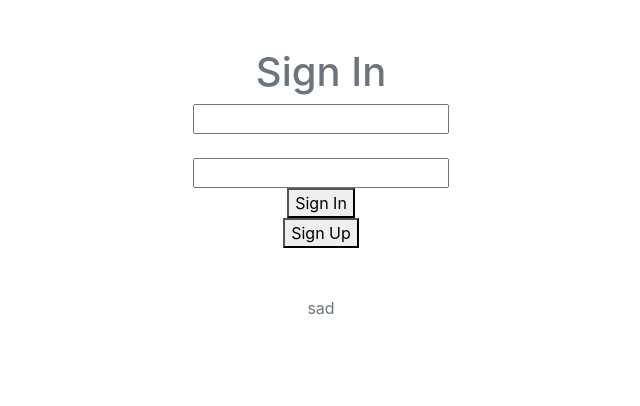
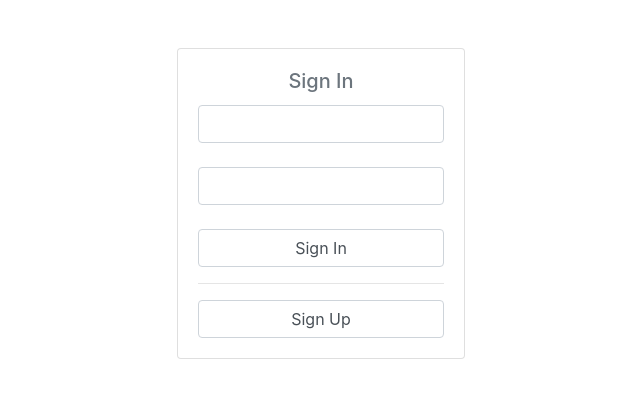
Before and after one commit to integerJI/int_test, a Django app: page / in a window 1280 px wide. Shown: the top 406 px of the page, without its empty margins (319-959 px from the left). Run offline with Django 3.2, Linux system fonts and the light colour scheme; some libraries are stand-ins or nearby versions.

Commit message:
로그인페이지 변경

```diff
--- a/intworlduser/templates/signin.html
+++ b/intworlduser/templates/signin.html
@@ -8,26 +8,31 @@
     <script src="https://code.jquery.com/jquery-3.4.1.slim.min.js" integrity="sha384-J6qa4849blE2+poT4WnyKhv5vZF5SrPo0iEjwBvKU7imGFAV0wwj1yYfoRSJoZ+n" crossorigin="anonymous"></script>
     <script src="https://cdn.jsdelivr.net/npm/popper.js@1.16.0/dist/umd/popper.min.js" integrity="sha384-Q6E9RHvbIyZFJoft+2mJbHaEWldlvI9IOYy5n3zV9zzTtmI3UksdQRVvoxMfooAo" crossorigin="anonymous"></script>
     <script src="https://stackpath.bootstrapcdn.com/bootstrap/4.4.1/js/bootstrap.min.js" integrity="sha384-wfSDF2E50Y2D1uUdj0O3uMBJnjuUD4Ih7YwaYd1iqfktj0Uod8GCExl3Og8ifwB6" crossorigin="anonymous"></script>
-
 </head>
 <body>
-    <div class="mt-5 mb-3 text-muted text-center">
-    <h1>Sign In</h1>
+<div class="d-flex justify-content-center">
+    <div class="mt-5 mb-5 text-muted text-center">
+        <div class="card" style="width: 18rem;">
+            <div class="card-body">
+            <h5 class="card-title">Sign In</h5>
                 <form class="form-signin" method="POST" action="{% url 'signin'%}">
                     {%csrf_token%}
                     <div class="form-label-group">
-        <input type="text" name="username">
+                    <input type="text" name="username" class="form-control">
                     </div>
                     <br>
-        <input type="password" name="password">
+                    <input type="password" name="password" class="form-control">
                     <br>
-        <button type="submit">Sign In</button>
+                    <button type="submit" class="form-control">Sign In</button>
                 </form>
+                <hr>
                 <a href="{% url 'signup' %}">
-        <button type="submit">Sign Up</button>
+                    <button type="submit" class="form-control">Sign Up</button>
                 </a>
+            </div>
+        </div>
+    </div>
+</div>
 
-    <p class="mt-5 mb-3 text-muted text-center">sad</p>
-</div>
 </body>
 </html>
```
Lines whose indentation alone changed are shown as unchanged.
